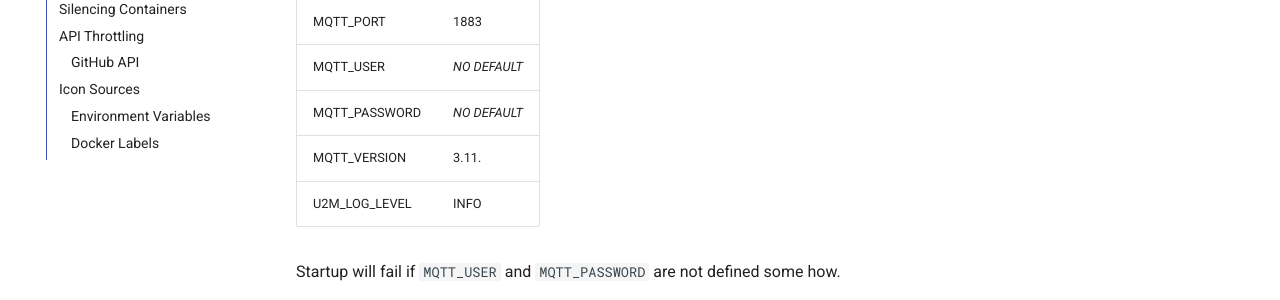
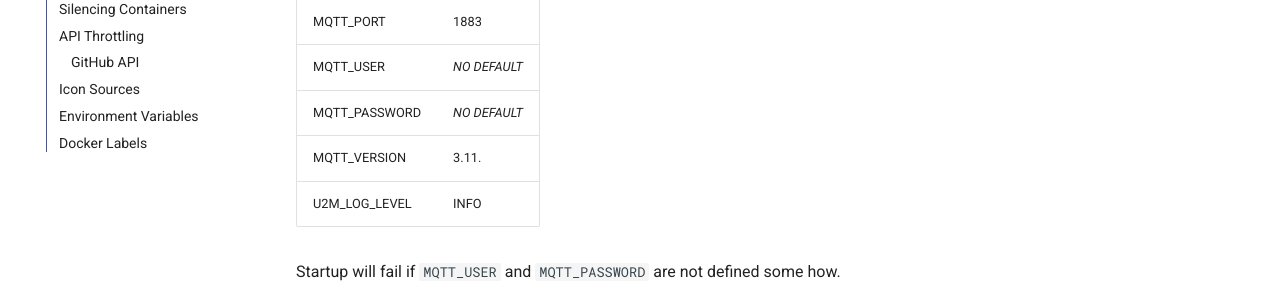
Before and after one commit to rhizomatics/updates2mqtt, an MkDocs documentation site: the page built from docs/configuration.md, in a window 1280 px wide. Shown: the part 438-738 px from the top of the page. Built offline with MkDocs 1.6.1 and Material for MkDocs 9.7.7, drawn with Linux system fonts in a browser that asks for light colours; plug-ins that fetch from the network failed and are left out; comment, search, counter and statistics services are not loaded.

Commit message:
docs fix

```diff
--- a/.pre-commit-config.yaml
+++ b/.pre-commit-config.yaml
@@ -18,7 +18,7 @@ repos:
       - id: check-shebang-scripts-are-executable
         name: Check shell scripts are executable
   - repo: https://github.com/astral-sh/uv-pre-commit
-    rev: 0.9.26
+    rev: 0.9.27
     hooks:
       - id: uv-lock
   - repo: https://github.com/astral-sh/ruff-pre-commit
--- a/docs/configuration.md
+++ b/docs/configuration.md
@@ -240,7 +240,7 @@ If you have something not covered, here are some good places to look for self-ho
 - [Papirus Icons](https://github.com/PapirusDevelopmentTeam/papirus-icon-theme)
 - [Homelab SVG Assets](https://github.com/loganmarchione/homelab-svg-assets)
 
-### Environment Variables
+## Environment Variables
 
 The following environment variables can be used to configure containers for `updates2mqtt`:
 
@@ -255,7 +255,7 @@ The following environment variables can be used to configure containers for `upd
 | `UPD2MQTT_VERSION_POLICY` | Change how version derived from container label or image hash, `Version`,`Digest`,`Version_Digest` with default of `Auto`|
 | `UPD2MQTT_REGISTRY_TOKEN` | Access token for authentication to container distribution API, as alternative to making a call to `token` service |
 
-### Docker Labels
+## Docker Labels
 
 Alternatively, use Docker labels
 
```
